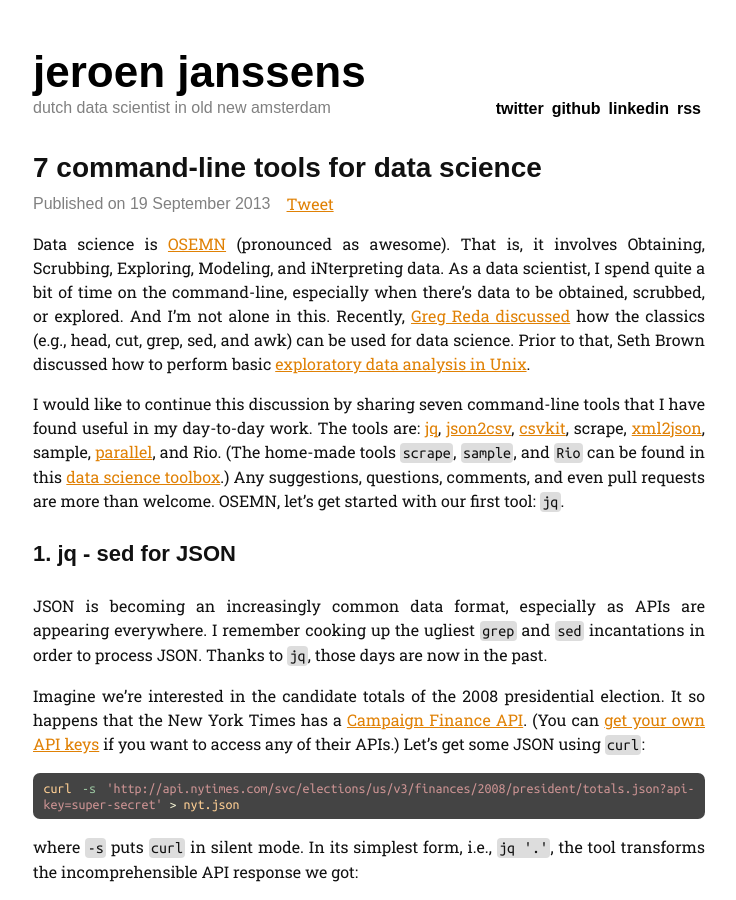
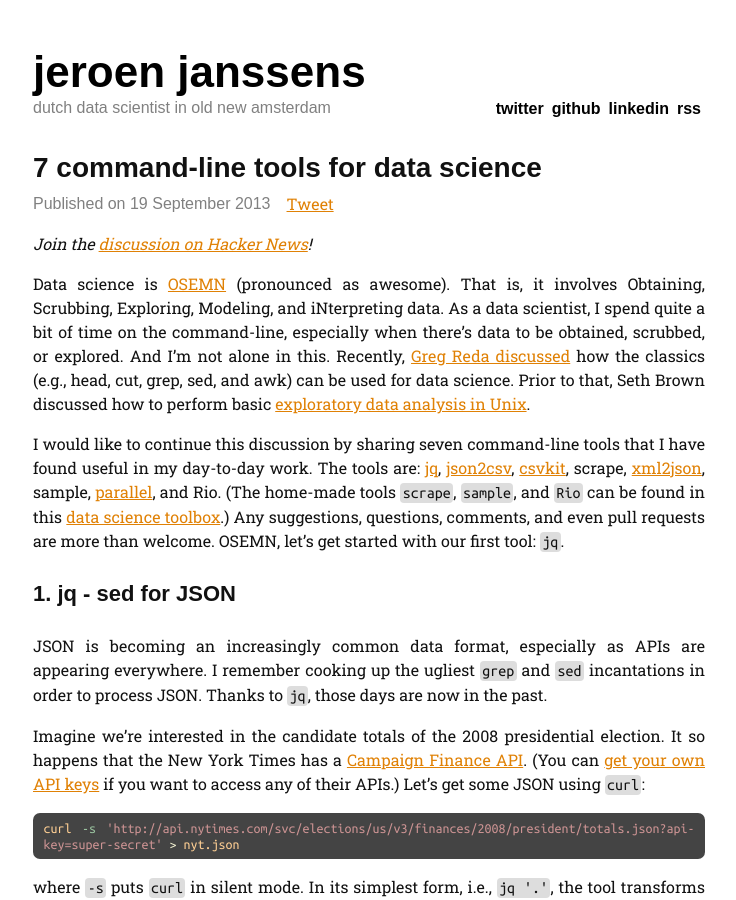
Before and after one commit to jeroenjanssens/jeroenjanssens.github.io, a Jekyll site: the page built from _posts/2013-09-19-seven-command-line-tools-for-data-science.markdown, in a window 1280 px wide and 900 px high. Shown: the whole window, without its empty margins (271-1007 px from the left). Built offline with Jekyll 4.4.1, drawn with Linux system fonts in a browser that asks for light colours; some web fonts are replaced; Markdown is read by kramdown in place of the engine named in the settings; comment, search, counter and statistics services are not loaded.

Commit message:
Join the discussion on HN

```diff
--- a/_posts/2013-09-19-seven-command-line-tools-for-data-science.markdown
+++ b/_posts/2013-09-19-seven-command-line-tools-for-data-science.markdown
@@ -3,6 +3,8 @@
 title:  "7 command-line tools for data science"
 date:   2013-09-19 12:00:00
 ---
+
+*Join the [discussion on Hacker News](https://news.ycombinator.com/item?id=6412190)!*
 
 Data science is [OSEMN](http://www.dataists.com/2010/09/a-taxonomy-of-data-science/) (pronounced as awesome).
 That is, it involves Obtaining, Scrubbing, Exploring, Modeling, and iNterpreting data.
```
Also changed, not shown: 2 other files.
